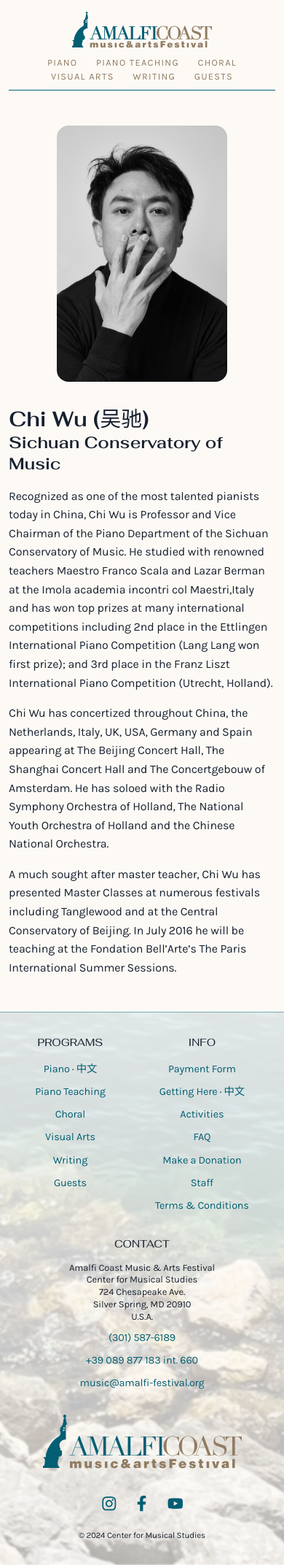
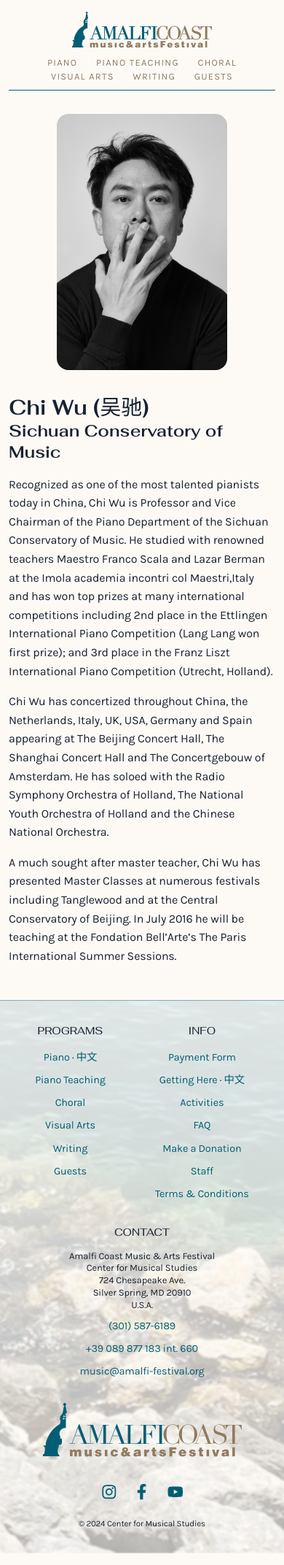
Before and after one commit to Amalfi-Festival/amalfi-festival-org, a Jekyll site: the page built from _people/Chi-Wu.md, in a window 390 px wide. Shown: the whole page at 73% size. Built offline with Jekyll 4.4.1, drawn with Linux system fonts in a browser that asks for light colours.

Commit message:
Fix people pages in mobile
also reduce margin spacing to the header

```diff
--- a/assets/site/people.scss
+++ b/assets/site/people.scss
@@ -22,7 +22,7 @@
         float: right;
         margin-left: 2rem;
         @include breakpoint(mobile) {
-            margin-top: 3rem;
+            margin-top: 2rem;
             margin-left: 0;
         }
 
@@ -35,7 +35,7 @@
         @include breakpoint(mobile) {
             max-width: 100%;
             width: auto;
-            height: min(60vh, 90vw);
+            max-height: min(60vh, 90vw);
             margin-left: auto;
             margin-right: auto;
             display: block;
```
